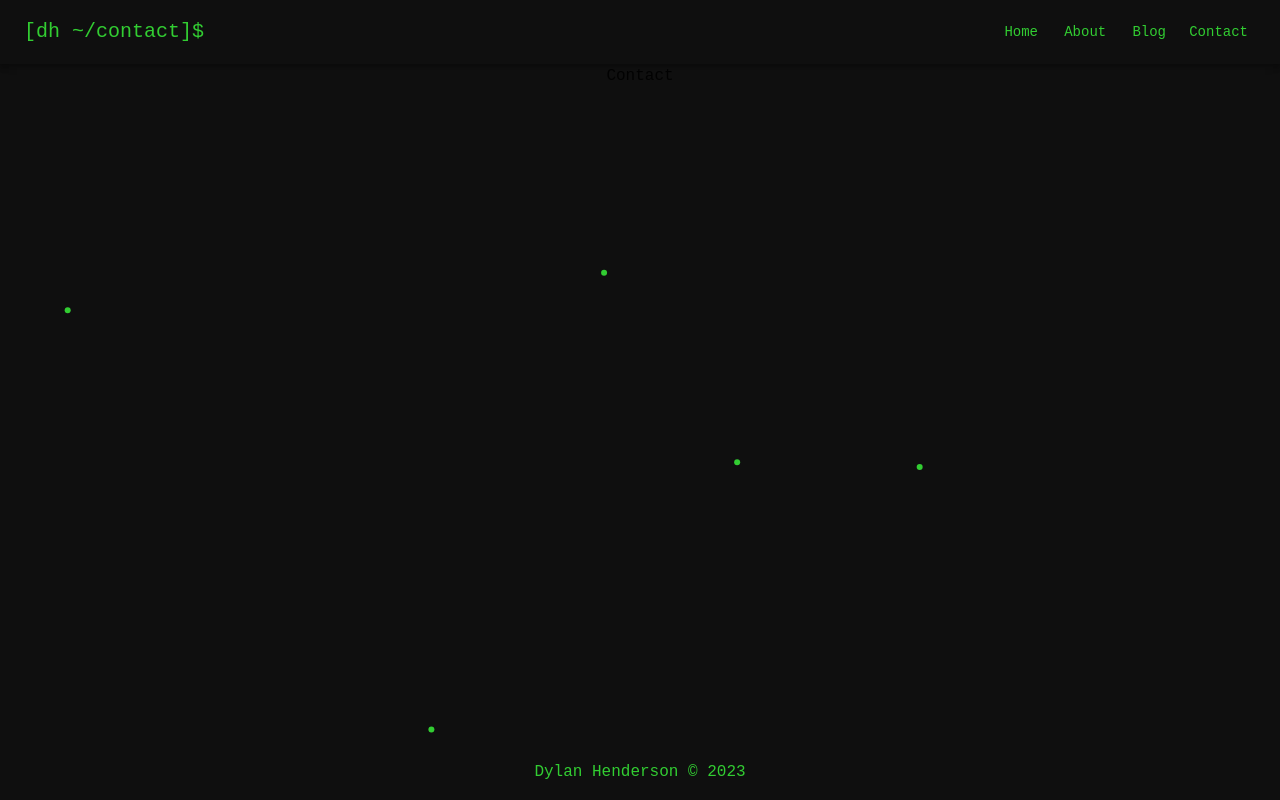
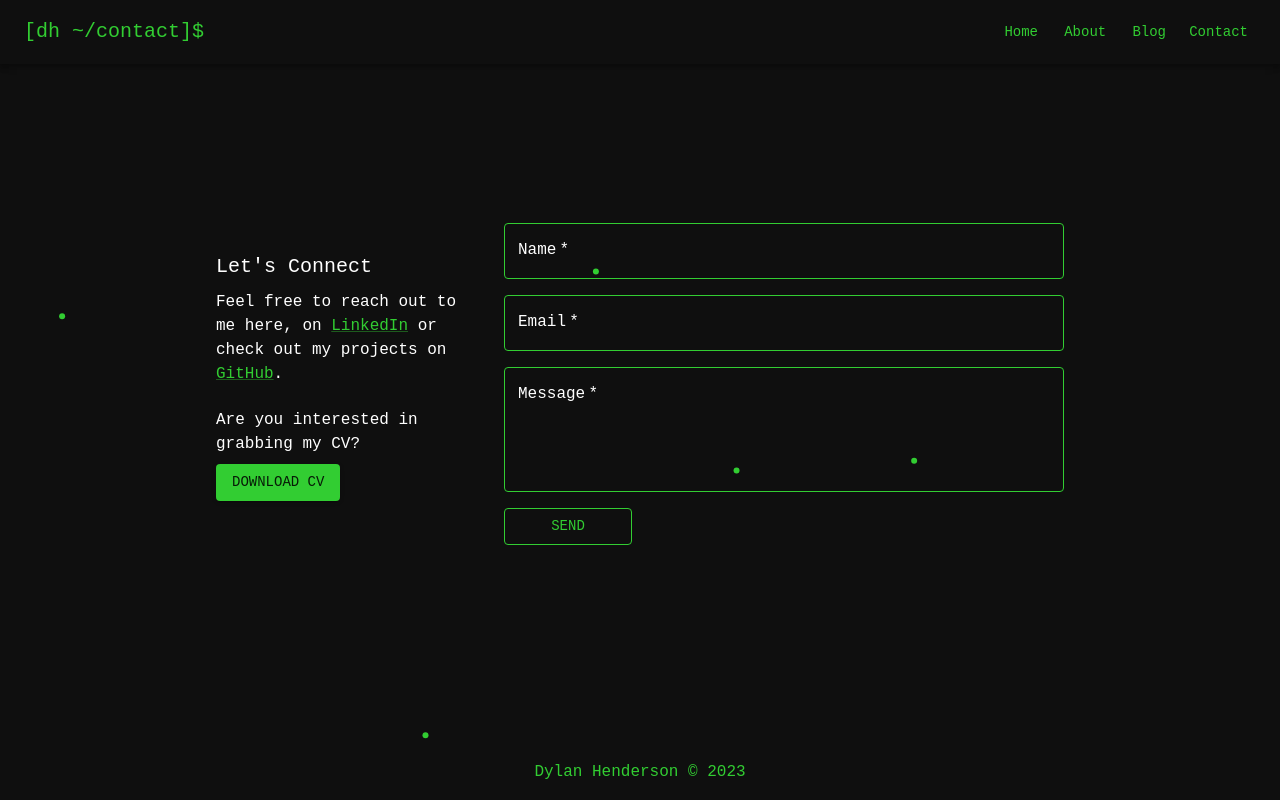
Before and after one commit to Dyltom/iamdylan.dev, a Next.js app: page /contact in a window 1280 px wide. Built offline with nearby package versions, Linux system fonts and the light colour scheme.

Commit message:
contact-us page

```diff
--- a/next.config.js
+++ b/next.config.js
@@ -17,6 +17,9 @@ const nextConfig = {
       },
     ],
   },
+  experimental: {
+    serverActions: true,
+  },
 };
 
 module.exports = nextConfig;
--- /dev/null
+++ b/src/app/api/send-email/route.ts
@@ -0,0 +1,43 @@
+import { RateLimiterMemory } from 'rate-limiter-flexible';
+import sendEmail from '../../../utils/sendEmail';
+
+const rateLimiter = new RateLimiterMemory({
+  points: 5, // Number of requests
+  duration: 86400, // Per 24 hours by IP
+});
+
+export async function POST(req: Request, res: Response) {
+  try {
+    const ip = req.headers.get('x-forwarded-for') || '';
+    await rateLimiter.consume(ip);
+  } catch (rateLimiterError) {
+    return new Response(JSON.stringify({ error: 'Too many requests' }), {
+      status: 429,
+      headers: {
+        'Content-Type': 'application/json',
+      },
+    });
+  }
+
+  try {
+    const body = await req.json();
+    await sendEmail(body);
+    return new Response(
+      JSON.stringify({ message: 'Email sent successfully' }),
+      {
+        status: 200,
+        headers: {
+          'Content-Type': 'application/json',
+        },
+      }
+    );
+  } catch (error) {
+    console.error(error);
+    return new Response(JSON.stringify({ message: 'Error sending email' }), {
+      status: 500,
+      headers: {
+        'Content-Type': 'application/json',
+      },
+    });
+  }
+}
--- a/src/app/contact/page.tsx
+++ b/src/app/contact/page.tsx
@@ -1,9 +1,21 @@
-import Box from '@mui/material/Box';
+import { Container } from '@mui/material';
+import ContactForm from '../../components/ContactForm';
 
-export default function ContactPage() {
+const ContactPage: React.FC = () => {
   return (
-    <Box sx={{ display: 'flex' }}>
-      <div>Contact</div>
-    </Box>
+    <Container
+      maxWidth="md"
+      style={{
+        display: 'flex',
+        flexDirection: 'column',
+        justifyContent: 'center',
+        alignItems: 'center',
+        minHeight: '80vh',
+      }}
+    >
+      <ContactForm />
+    </Container>
   );
-}
+};
+
+export default ContactPage;
--- a/src/app/layout.tsx
+++ b/src/app/layout.tsx
@@ -1,10 +1,9 @@
-'use client';
-import { Box, useMediaQuery } from '@mui/material';
+import { Box } from '@mui/material';
 import Footer from '../components/Footer';
 import NavigationBar from '../components/NavigationBar';
 import ParticleBackground from '../components/Particles';
 import ThemeRegistry from '../components/ThemeRegistry/ThemeRegistry';
-import theme from '../components/ThemeRegistry/theme';
+// import theme from '../components/ThemeRegistry/theme';
 
 export const metadata = {
   title: 'Dylan Henderson',
@@ -17,7 +16,7 @@ export default function RootLayout({
 }: {
   children: React.ReactNode;
 }) {
-  const isMobile = useMediaQuery(theme.breakpoints.down('sm'));
+  const isMobile = false; //TODO fix
 
   return (
     <html lang="en">
--- /dev/null
+++ b/src/components/ContactForm/Fields.tsx
@@ -0,0 +1,66 @@
+import { TextField } from '@mui/material';
+import { EmailRequestType } from '../../utils/types';
+
+type FieldsProps = {
+  formState: EmailRequestType;
+  setFormState: React.Dispatch<React.SetStateAction<EmailRequestType>>;
+};
+
+const Fields: React.FC<FieldsProps> = ({ formState, setFormState }) => {
+  const handleChange = (e: React.ChangeEvent<HTMLInputElement>) => {
+    setFormState({ ...formState, [e.target.name]: e.target.value });
+  };
+
+  const textFieldSx = {
+    '& label': { color: 'white' }, // Non-focused label color
+    '& label.Mui-focused': { color: 'secondary.main' }, // Focused label color
+    '& .MuiOutlinedInput-root': {
+      '& fieldset': { borderColor: 'secondary.main' },
+      '&:hover fieldset': { borderColor: 'secondary.main' },
+      '&.Mui-focused fieldset': { borderColor: 'secondary.main' },
+      '& input, & textarea': { color: 'white' }, // Set color for both input and textarea
+      '& .MuiInputBase-input::placeholder': {
+        color: 'white',
+        opacity: 1,
+      },
+    },
+    marginBottom: 2,
+  };
+
+  return (
+    <>
+      <TextField
+        label="Name"
+        name="name"
+        value={formState.name}
+        onChange={handleChange}
+        required
+        fullWidth
+        sx={textFieldSx}
+      />
+      <TextField
+        label="Email"
+        name="email"
+        type="email"
+        value={formState.email}
+        onChange={handleChange}
+        required
+        fullWidth
+        sx={textFieldSx}
+      />
+      <TextField
+        label="Message"
+        name="message"
+        value={formState.message}
+        onChange={handleChange}
+        required
+        multiline
+        rows={4}
+        fullWidth
+        sx={textFieldSx}
+      />
+    </>
+  );
+};
+
+export default Fields;
--- /dev/null
+++ b/src/components/ContactForm/index.tsx
@@ -0,0 +1,135 @@
+'use client';
+
+import { Box, Button, Grid, Link, Typography } from '@mui/material';
+import { useEffect, useRef, useState } from 'react';
+import { ReCAPTCHA } from 'react-google-recaptcha';
+
+import { verifyCaptcha } from '../../utils/ServerActions';
+import Fields from './Fields';
+
+const ContactForm: React.FC = () => {
+  const [formState, setFormState] = useState({
+    name: '',
+    email: '',
+    message: '',
+  });
+
+  const [renderRecaptcha, setRenderRecaptcha] = useState(false);
+
+  useEffect(() => {
+    if (process.env.RECAPTCHA_SITE_KEY && process.env.isRecaptchaEnabled) {
+      setRenderRecaptcha(true);
+    }
+  }, []);
+
+  const recaptchaRef = useRef<ReCAPTCHA>(null);
+  const [isVerified, setIsVerified] = useState<boolean>(false);
+
+  async function handleCaptchaSubmission(token: string | null) {
+    await verifyCaptcha(token)
+      .then(() => setIsVerified(true))
+      .catch(() => setIsVerified(false));
+  }
+
+  const handleSubmit = async (e: React.FormEvent<HTMLFormElement>) => {
+    e.preventDefault();
+    try {
+      const response = await fetch('/api/send-email', {
+        method: 'POST',
+        headers: {
+          'Content-Type': 'application/json',
+        },
+        body: JSON.stringify(formState),
+      });
+      const data = await response.json();
+      if (data.message) {
+        alert('Email sent successfully!');
+      }
+    } catch (error) {
+      console.error('Failed to send email', error);
+      alert('Failed to send email. Please try again later.');
+    }
+  };
+
+  return (
+    <Grid container spacing={2}>
+      <Grid
+        item
+        xs={12}
+        md={4}
+        sx={{
+          display: 'flex',
+          flexDirection: 'column',
+          justifyContent: 'center',
+          alignItems: 'flex-start',
+          p: 2, // Added padding
+        }}
+      >
+        <Typography variant="h6" color="white" gutterBottom>
+          Let's Connect
+        </Typography>
+        <Typography variant="body1" color="white" gutterBottom>
+          Feel free to reach out to me here, on{' '}
+          <Link
+            href="https://www.linkedin.com/in/your-profile"
+            color="secondary"
+          >
+            LinkedIn
+          </Link>{' '}
+          or check out my projects on{' '}
+          <Link href="https://github.com/your-username" color="secondary">
+            GitHub
+          </Link>
+          .
+        </Typography>
+        <Box mt={2}>
+          <Typography color="white">
+            Are you interested in grabbing my CV?
+          </Typography>
+          <Button
+            variant="contained" // Changed to contained for more prominence
+            color="secondary"
+            href="/CV_DylanHenderson_SEP23_V2.7.docx"
+            download
+            sx={{
+              mt: 1, // Added margin top
+            }}
+          >
+            Download CV
+          </Button>
+        </Box>
+      </Grid>
+      <Grid item xs={12} md={8}>
+        <form onSubmit={handleSubmit}>
+          <Fields formState={formState} setFormState={setFormState} />
+          {renderRecaptcha && (
+            <ReCAPTCHA
+              sitekey={process.env.RECAPTCHA_SITE_KEY!}
+              ref={recaptchaRef}
+              onChange={handleCaptchaSubmission}
+            />
+          )}
+          <Button
+            type="submit"
+            variant="outlined"
+            fullWidth
+            sx={{
+              color: 'secondary.main',
+              borderColor: 'secondary.main',
+              '&:hover': {
+                backgroundColor: 'secondary.main',
+                borderColor: 'secondary.main',
+              },
+              maxWidth: '10vw',
+            }}
+            disabled={renderRecaptcha ? !isVerified : false}
+          >
+            Send
+          </Button>
+        </form>
+      </Grid>
+    </Grid>
+  );
+};
+
+export default ContactForm;
--- /dev/null
+++ b/src/utils/ServerActions.ts
@@ -0,0 +1,14 @@
+'use server';
+
+import axios from 'axios';
+
+export async function verifyCaptcha(token: string | null) {
+  const res = await axios.post(
+    `https://www.google.com/recaptcha/api/siteverify?secret=${process.env.RECAPTCHA_SECRET_KEY}&response=${token}`
+  );
+  if (res.data.success) {
+    return 'success!';
+  } else {
+    throw new Error('Failed Captcha');
+  }
+}
--- /dev/null
+++ b/src/utils/sendEmail.ts
@@ -0,0 +1,35 @@
+// src/utils/sendEmail.ts
+import nodemailer from 'nodemailer';
+
+interface EmailRequestBody {
+  name: string;
+  email: string;
+  message: string;
+}
+
+export default async (body: EmailRequestBody) => {
+  const transporter = nodemailer.createTransport({
+    service: 'gmail',
+    auth: {
+      user: process.env.GMAIL_EMAIL,
+      pass: process.env.GMAIL_APP_PASSWORD,
+    },
+  });
+
+  const { name, email, message } = body;
+
+  try {
+    await transporter.sendMail({
+      from: process.env.GMAIL_EMAIL,
+      to: process.env.GMAIL_EMAIL,
+      subject: `[Dylan Henderson's Website] New Message from ${name}`,
+      text: message,
+      html: `<p><strong>Name:</strong> ${name}</p>
+             <p><strong>Email:</strong> ${email}</p>
+             <p><strong>Message:</strong> ${message}</p>`,
+    });
+  } catch (error) {
+    console.error(error);
+    throw new Error('Error sending email');
+  }
+};
--- a/src/utils/types.ts
+++ b/src/utils/types.ts
@@ -6,3 +6,9 @@ export type BlogPost = {
   categories: string[];
   description: string;
 };
+
+export type EmailRequestType = {
+  name: string;
+  email: string;
+  message: string;
+};
```
Also changed, not shown: package.json (+7 -1 lines), 2 other files (tests, documents, lock files or other folders).
